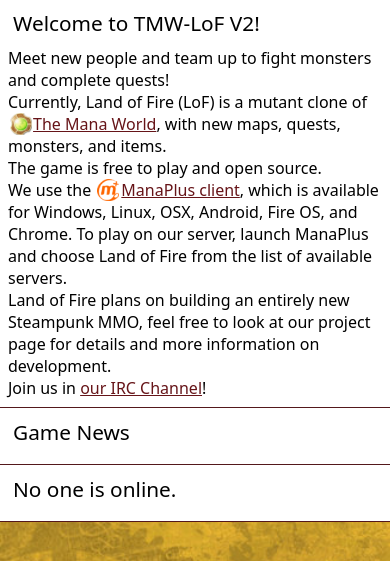
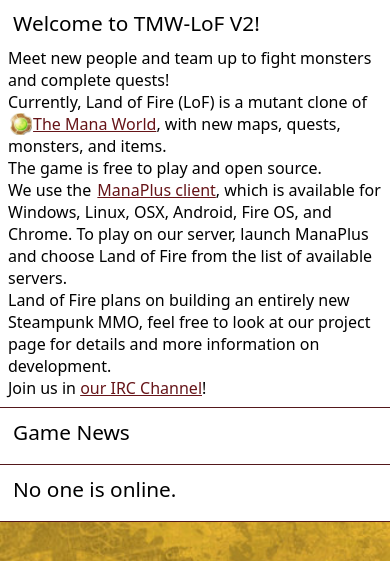
Before and after one commit to landoffire/website-flask-2015, a Flask app: template templates/index.html in a window 390 px wide. Shown: the part 188-749 px from the top of the page. Run offline with Flask 2, Linux system fonts and the light colour scheme; the template is opened without the code that fills it, so the values that code supplies are empty.

Commit message:
Fix broken icons on mobile by hiding them

```diff
--- a/static/style.css
+++ b/static/style.css
@@ -46,7 +46,7 @@ nav {
     border-color: #541014;
 }
 
-nav a  {
+nav a {
     padding: 5px 5px 6px 5px;
 
     background-color: rgba(102, 20, 24, .2);
@@ -191,6 +191,10 @@ footer {
 }
 
 @media screen and (max-width: 70em) {
+    nav a {
+        font-size: 2em;
+    }
+
     .columns {
         flex-direction: column;
     }
@@ -199,6 +203,11 @@ footer {
         order: 0;
 
         border-width: 0;
+    }
+
+    main a[href*="manaplus.org"], main a[href*="manaplus.org"] {
+        padding-left: 0;
+        background: none;
     }
 
     .news {
```
